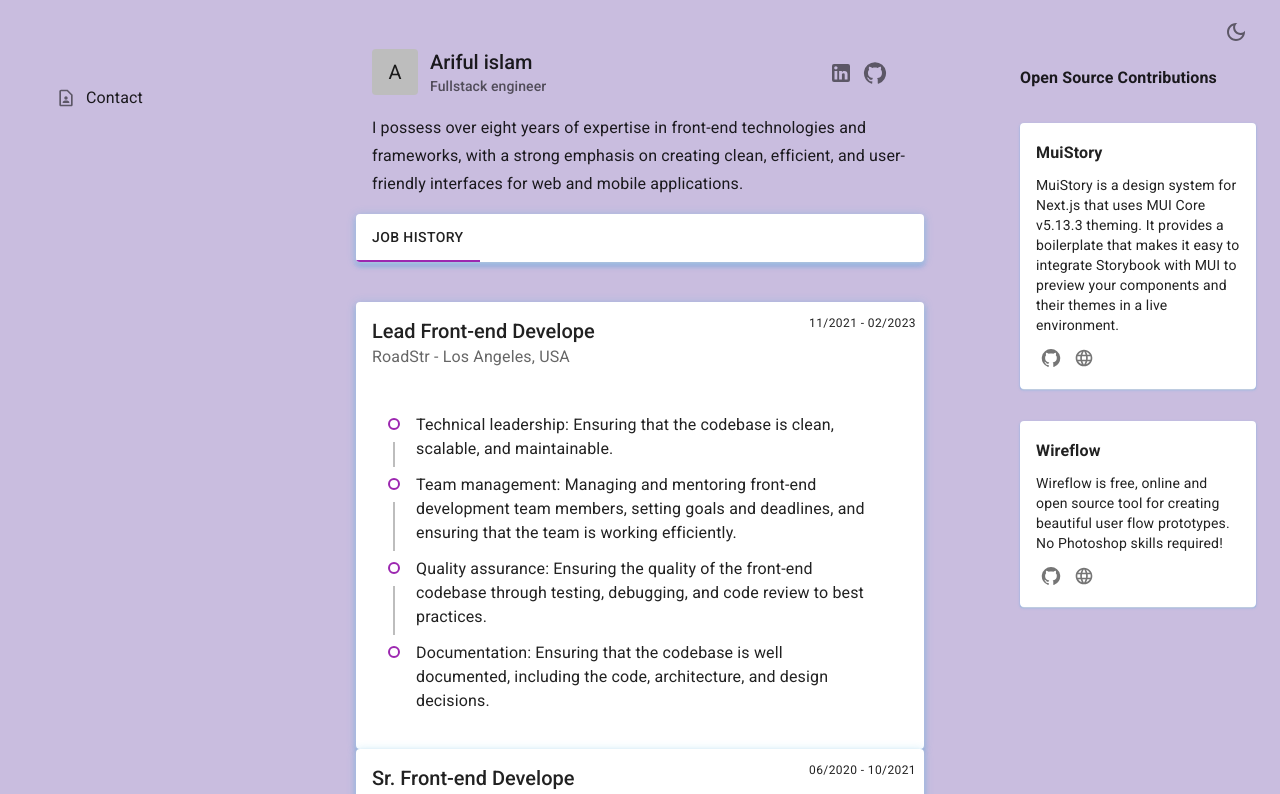
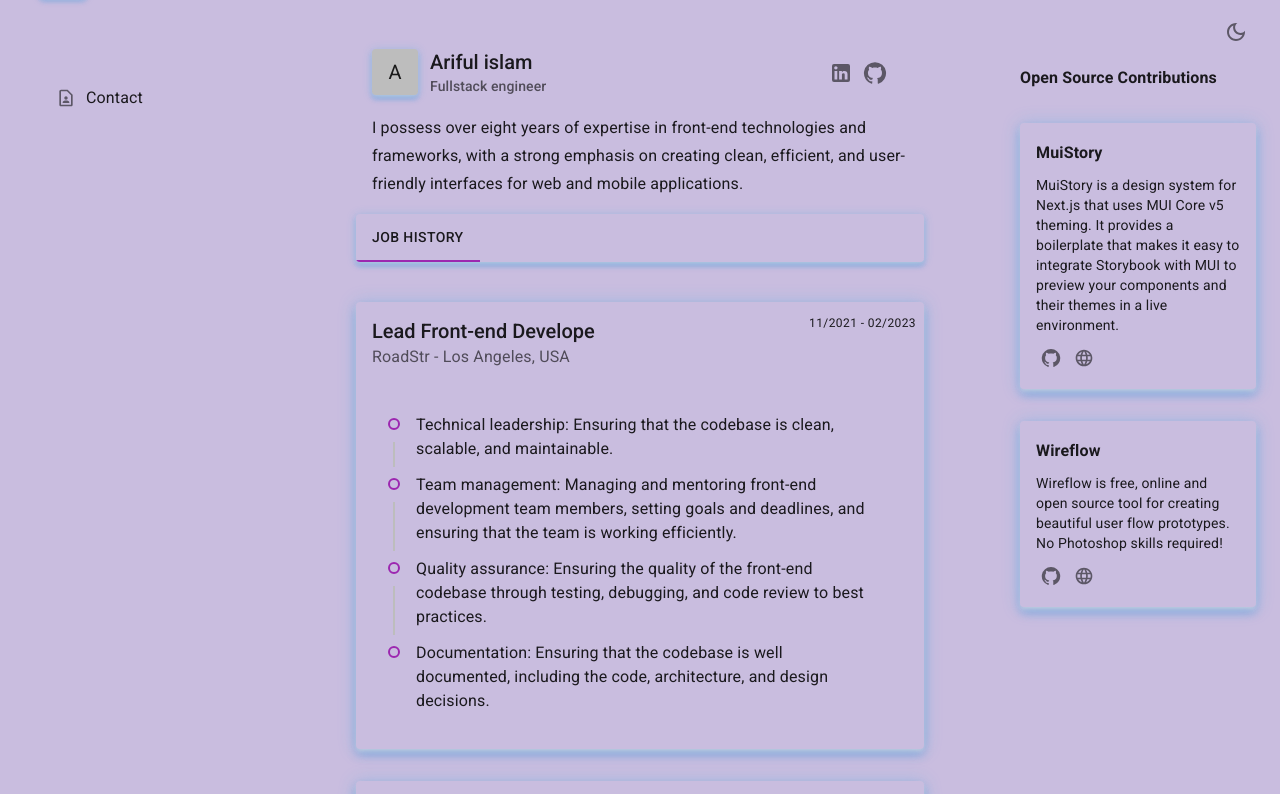
Before and after one commit to arifulbgt4/ariful.io, a Next.js app: page / in a window 1280 px wide. Shown: the top 794 px of the page. Built offline with nearby package versions, Linux system fonts and the light colour scheme.

Commit message:
upgrade: design upgrate

```diff
--- a/src/theme/palette/light.ts
+++ b/src/theme/palette/light.ts
@@ -73,7 +73,7 @@ export default {
   },
   background: {
     default: "#c9bddf",
-    paper: "#fff",
+    paper: "#c9bddf",
   },
   common: {
     black: "#000",
--- a/src/widgets/JobDetails/index.tsx
+++ b/src/widgets/JobDetails/index.tsx
@@ -26,7 +26,7 @@ import { JobDetailsOptions } from "./Types";
 const JobDetails: FC<JobDetailsOptions> = ({ data }) => {
   const { title, company, address, works, url, startDate, endDate } = data;
   return (
-    <Card elevation={4}>
+    <Card elevation={6} sx={{ mb: 4 }}>
       <CardHeader
         title={title}
         subheader={`${company} - ${address}`}
--- a/src/widgets/OpenSource/index.tsx
+++ b/src/widgets/OpenSource/index.tsx
@@ -17,12 +17,15 @@ const OpenSource: FC<OpenSourceProps> = () => {
       <Typography variant="h6" sx={{ mb: 4 }}>
         Open Source Contributions
       </Typography>
-      <Paper sx={{ p: 2, mb: 4 }}>
+      <Paper elevation={6} sx={{ p: 2, mb: 4 }}>
         <Typography variant="subtitle1" sx={{ fontWeight: 700, mb: 1 }}>
           MuiStory
         </Typography>
         <Typography variant="body2" sx={{ mb: 1 }}>
-          MuiStory is a design system for Next.js that uses MUI Core v5.13.3 theming. It provides a boilerplate that makes it easy to integrate Storybook with MUI to preview your components and their themes in a live environment.
+          MuiStory is a design system for Next.js that uses MUI Core v5 theming.
+          It provides a boilerplate that makes it easy to integrate Storybook
+          with MUI to preview your components and their themes in a live
+          environment.
         </Typography>
         <Stack direction="row" spacing={0.4}>
           <Link
@@ -45,7 +48,7 @@ const OpenSource: FC<OpenSourceProps> = () => {
           </Link>
         </Stack>
       </Paper>
-      <Paper sx={{ p: 2 }}>
+      <Paper elevation={6} sx={{ p: 2 }}>
         <Typography variant="subtitle1" sx={{ fontWeight: 700, mb: 1 }}>
           Wireflow
         </Typography>
--- a/src/widgets/PortfolioHeader/index.tsx
+++ b/src/widgets/PortfolioHeader/index.tsx
@@ -57,6 +57,7 @@ const PortfolioHeader: FC<PortfolioHeaderProps> = ({
                   width: 46,
                   height: 46,
                   mr: 1.5,
+                  boxShadow: 4,
                   color: (theme) => theme.palette.text.primary,
                 }}
               >
```
